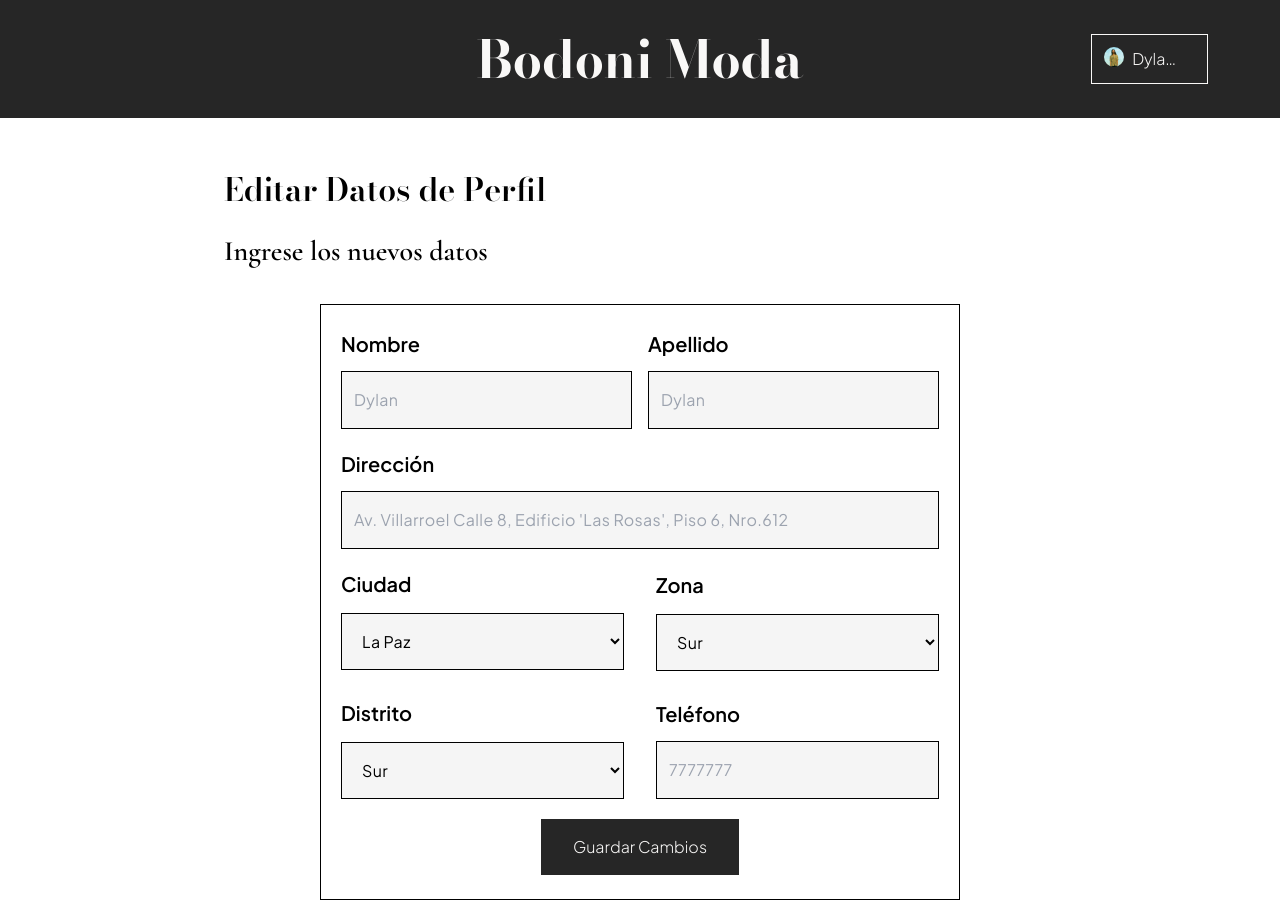
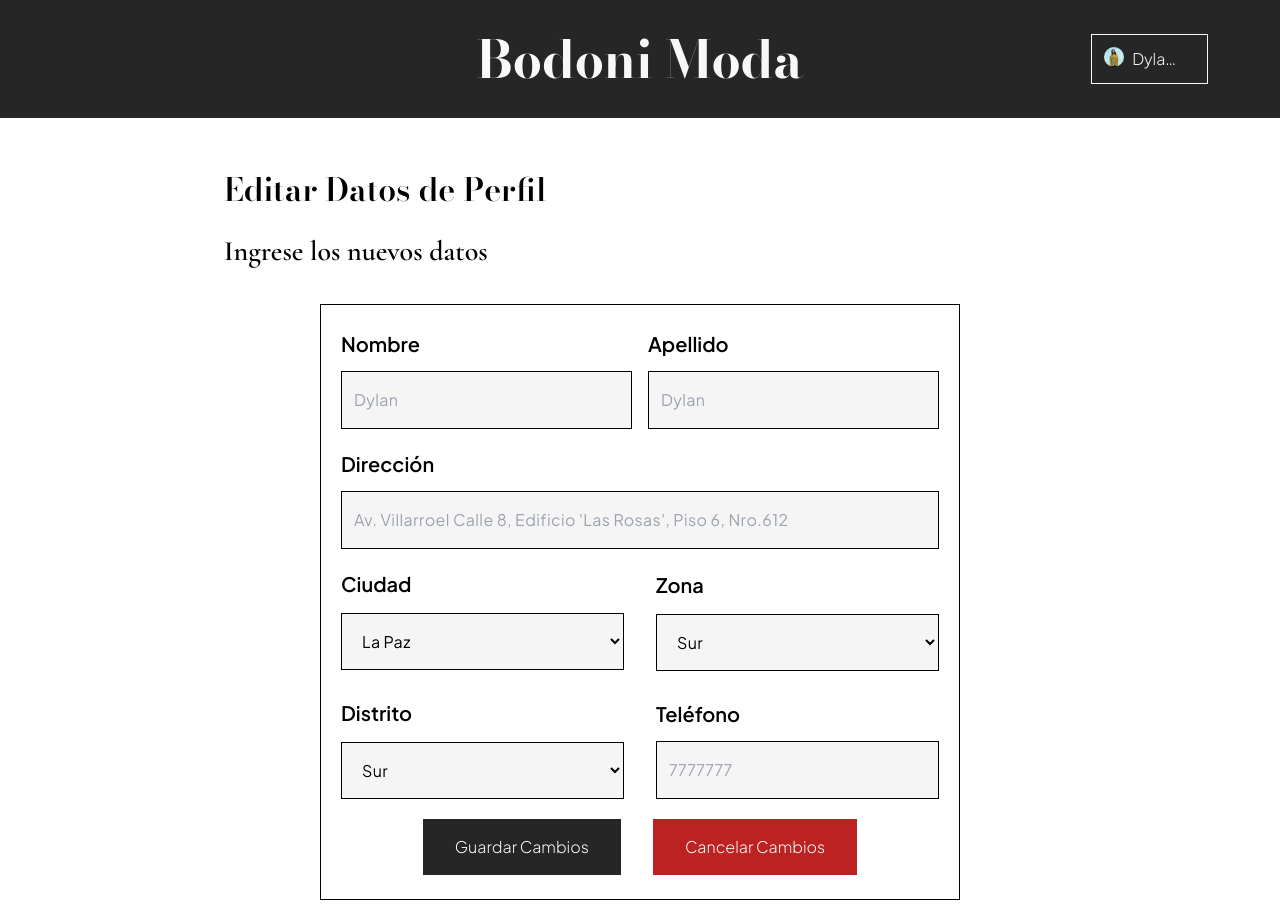
Before and after one commit to eavm314/project-lipstick, a Next.js app: page /editProfile/otros in a window 1280 px wide. Shown: the top 914 px of the page. Built offline with nearby package versions, Linux system fonts and the light colour scheme.

Commit message:
boton cancelar

```diff
--- a/src/app/editProfile/otros/page.jsx
+++ b/src/app/editProfile/otros/page.jsx
@@ -99,9 +99,15 @@ const FinCompraPage = () =>{
                 </div>
               </div>
             </div>
-            <Link className="boton-primario" href={"/profile"}>
+            <div className="flex flex-row gap-8">
+                <Link className="boton-primario" href={"/profile"}>
                 <input type="submit" value="Guardar Cambios"/>
                 </Link>
+                <Link className="boton-advertencia" href={"/profile"}>
+                <button>Cancelar Cambios</button>
+                </Link>
+            </div>
+
                 </div>
             </div>
         </form>
```
